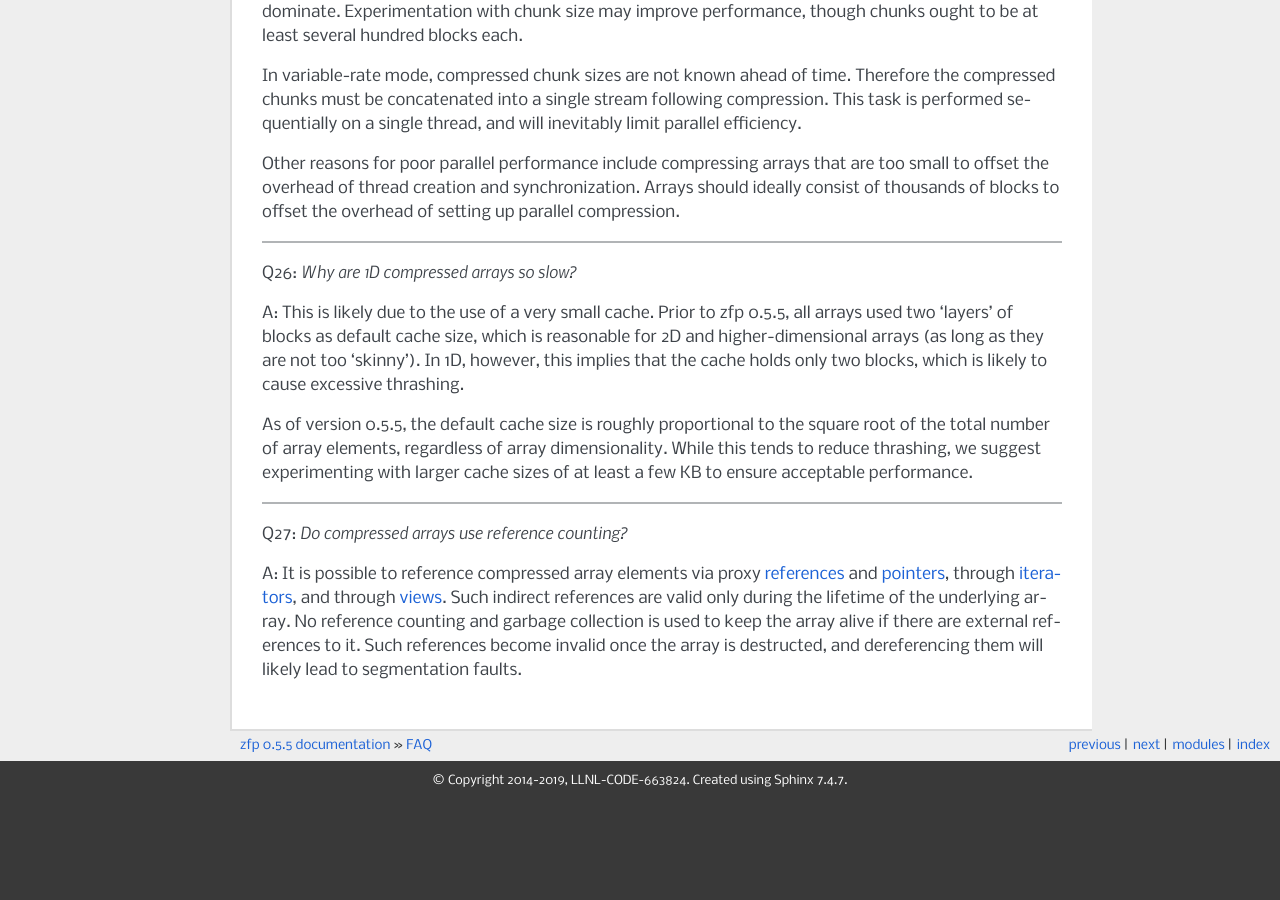
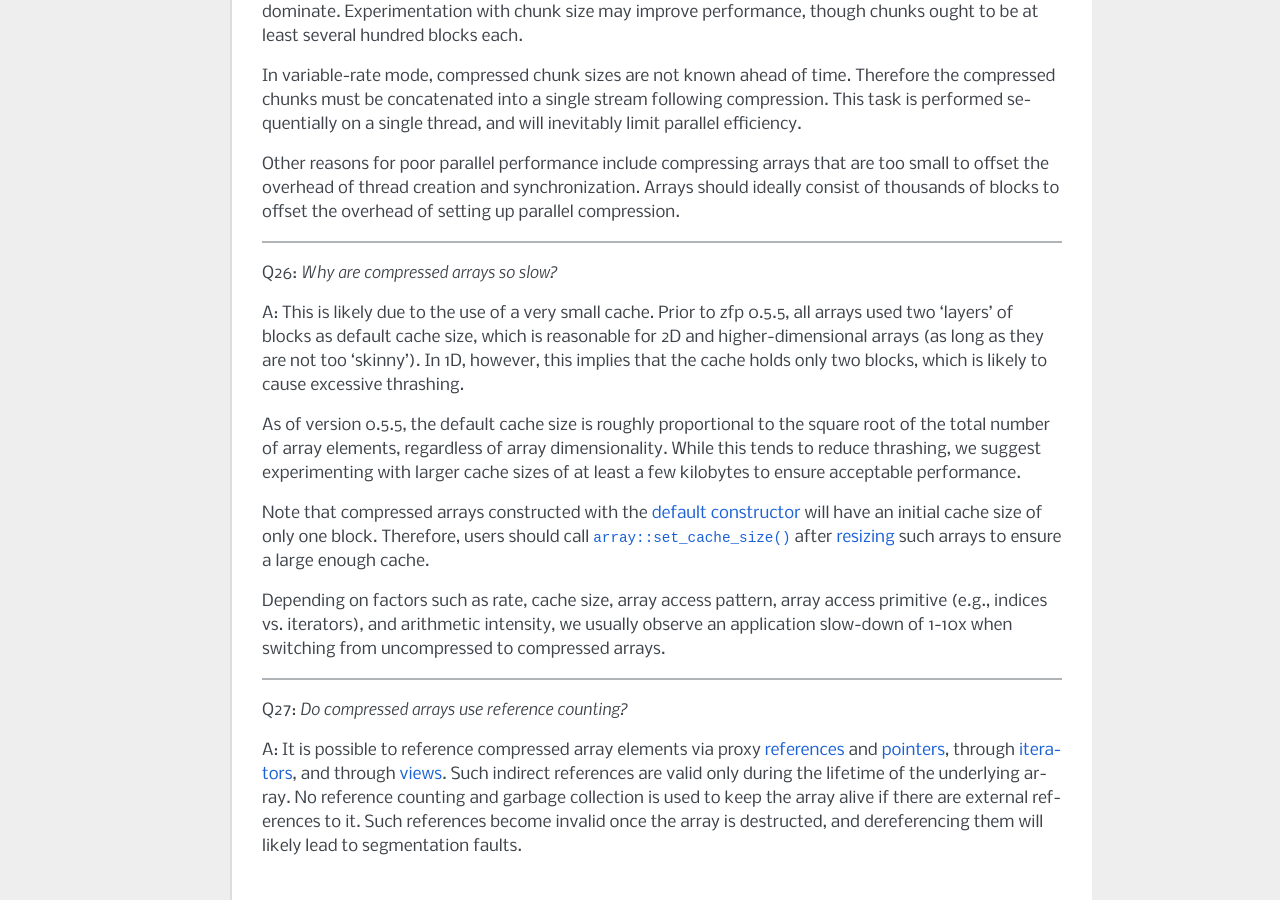
Before and after one commit to LLNL/zfp, a Sphinx documentation site: the page built from docs/source/faq.rst, in a window 1280 px wide and 900 px high, scrolled down 14858 px. Built offline with Sphinx 7.4.7, drawn with Linux system fonts in a browser that asks for light colours; formulas are drawn with MathJax 3; before the commit the page ends 15658 px from its top, so only the background shows below that; some of the changed text lies outside the part shown.

Commit message:
Elaborate on default cache size in FAQ

```diff
--- a/docs/source/faq.rst
+++ b/docs/source/faq.rst
@@ -34,7 +36,7 @@ Questions answered in this FAQ:
   #. :ref:`Are parallel compressed streams identical to serial streams? <q-parallel>`
   #. :ref:`Are zfp arrays and other data structures thread-safe? <q-thread-safety>`
   #. :ref:`Why does parallel compression performance not match my expectations? <q-omp-perf>`
-  #. :ref:`Why are 1D compressed arrays so slow? <q-1d-speed>`
+  #. :ref:`Why are compressed arrays so slow? <q-1d-speed>`
   #. :ref:`Do compressed arrays use reference counting? <q-ref-count>`
 
 -------------------------------------------------------------------------------
@@ -890,7 +892,7 @@ to offset the overhead of setting up parallel compression.
 
 .. _q-1d-speed:
 
-Q26: *Why are 1D compressed arrays so slow?*
+Q26: *Why are compressed arrays so slow?*
 
 A: This is likely due to the use of a very small cache.  Prior to |zfp|
 |csizerelease|, all arrays used two 'layers' of blocks as default cache
@@ -901,8 +903,19 @@ cache holds only two blocks, which is likely to cause excessive thrashing.
 As of version |csizerelease|, the default cache size is roughly proportional
 to the square root of the total number of array elements, regardless of
 array dimensionality.  While this tends to reduce thrashing, we suggest
-experimenting with larger cache sizes of at least a few KB to ensure
+experimenting with larger cache sizes of at least a few kilobytes to ensure
 acceptable performance.
+
+Note that compressed arrays constructed with the
+:ref:`default constructor <array_ctor_default>` will
+have an initial cache size of only one block.  Therefore, users should call
+:cpp:func:`array::set_cache_size` after :ref:`resizing <array_resize>`
+such arrays to ensure a large enough cache.
+
+Depending on factors such as rate, cache size, array access pattern,
+array access primitive (e.g., indices vs. iterators), and arithmetic
+intensity, we usually observe an application slow-down of 1-10x when
+switching from uncompressed to compressed arrays.
 
 -------------------------------------------------------------------------------
 
```
Also changed, not shown: other parts of docs/source/faq.rst (+2 -0 lines).
